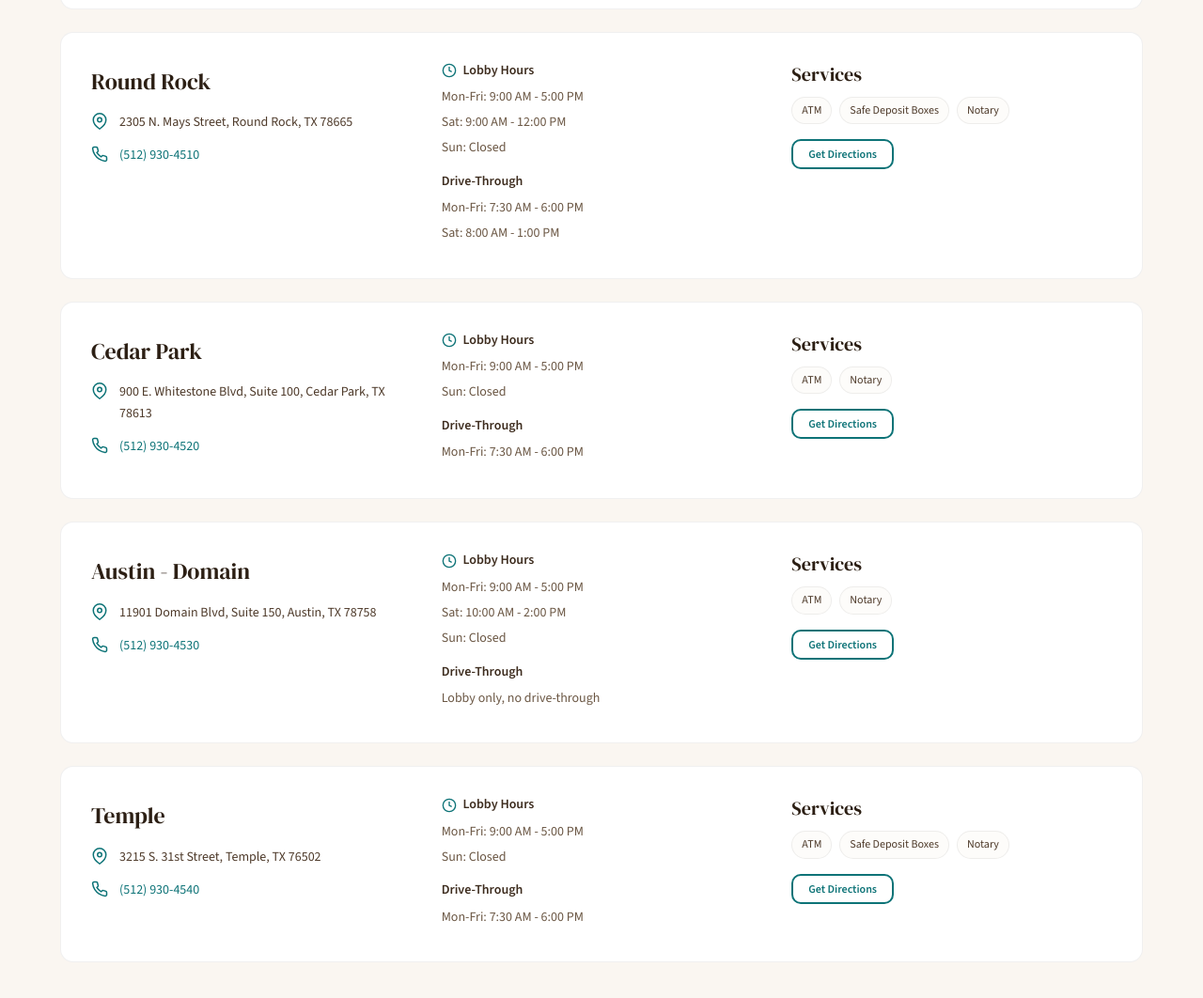
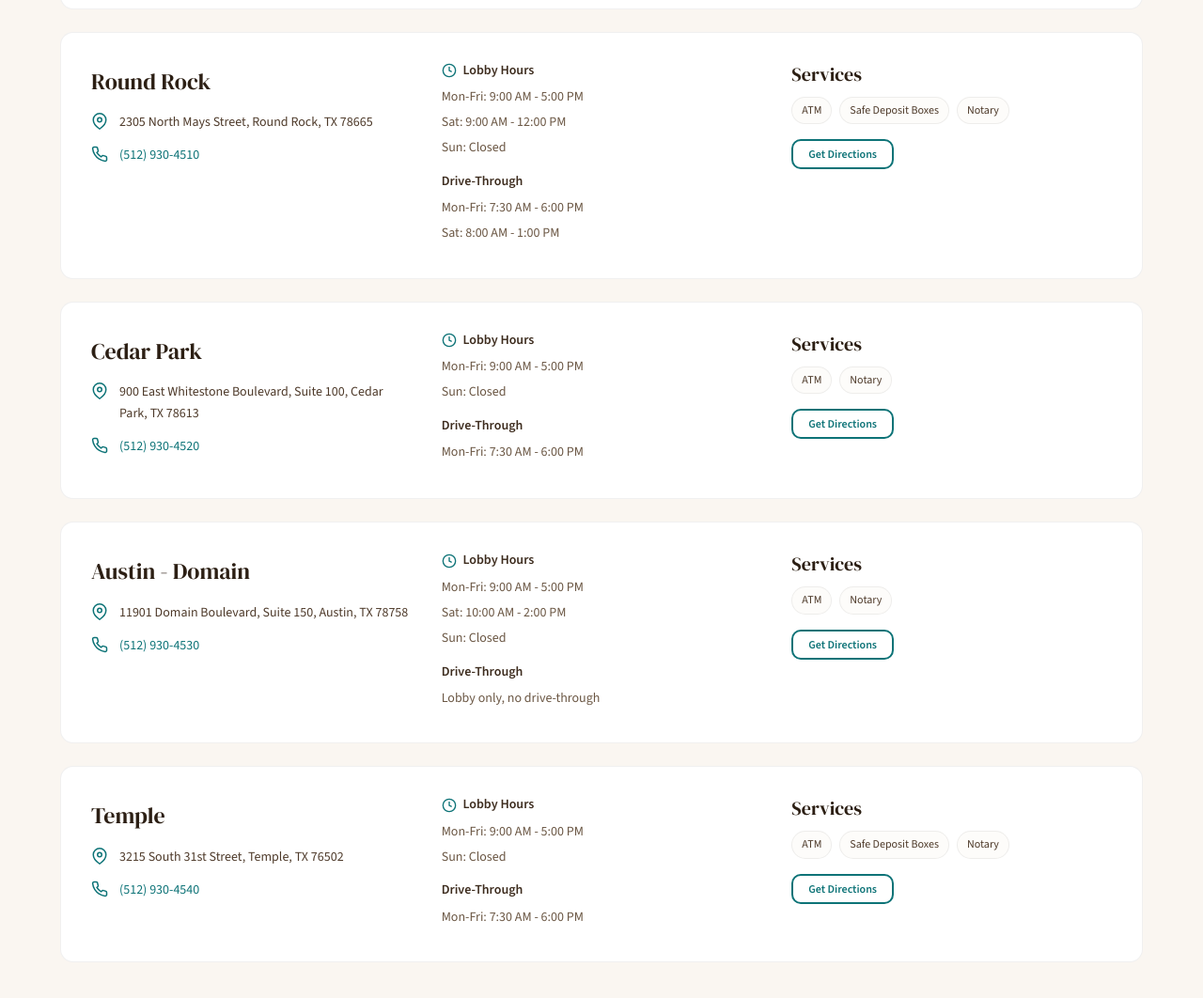
Before and after one commit to kram3131/emerie-credit-union-site, a plain HTML site: page locations.html in a window 1280 px wide. Shown: the part 1003-2065 px from the top of the page at 94% size. Drawn offline with nearby package versions, Linux system fonts and the light colour scheme.

Commit message:
Spell out address abbreviations for voice AI readability
N. → North, E. → East, S. → South, Blvd → Boulevard on locations page
so the Ultravox TTS reads addresses naturally instead of letter-by-letter.

Co-Authored-By: Claude Opus 4.6 <noreply@anthropic.com>

```diff
--- a/locations.html
+++ b/locations.html
@@ -113,7 +113,7 @@
             <div class="branch-card__name">Round Rock</div>
             <div class="branch-card__detail">
               <svg viewBox="0 0 24 24"><path d="M21 10c0 7-9 13-9 13s-9-6-9-13a9 9 0 0 1 18 0z"/><circle cx="12" cy="10" r="3"/></svg>
-              <span>2305 N. Mays Street, Round Rock, TX 78665</span>
+              <span>2305 North Mays Street, Round Rock, TX 78665</span>
             </div>
             <div class="branch-card__detail">
               <svg viewBox="0 0 24 24"><path d="M22 16.92v3a2 2 0 0 1-2.18 2 19.79 19.79 0 0 1-8.63-3.07 19.5 19.5 0 0 1-6-6 19.79 19.79 0 0 1-3.07-8.67A2 2 0 0 1 4.11 2h3a2 2 0 0 1 2 1.72c.127.96.361 1.903.7 2.81a2 2 0 0 1-.45 2.11L8.09 9.91a16 16 0 0 0 6 6l1.27-1.27a2 2 0 0 1 2.11-.45c.907.339 1.85.573 2.81.7A2 2 0 0 1 22 16.92z"/></svg>
@@ -149,7 +149,7 @@
             <div class="branch-card__name">Cedar Park</div>
             <div class="branch-card__detail">
               <svg viewBox="0 0 24 24"><path d="M21 10c0 7-9 13-9 13s-9-6-9-13a9 9 0 0 1 18 0z"/><circle cx="12" cy="10" r="3"/></svg>
-              <span>900 E. Whitestone Blvd, Suite 100, Cedar Park, TX 78613</span>
+              <span>900 East Whitestone Boulevard, Suite 100, Cedar Park, TX 78613</span>
             </div>
             <div class="branch-card__detail">
               <svg viewBox="0 0 24 24"><path d="M22 16.92v3a2 2 0 0 1-2.18 2 19.79 19.79 0 0 1-8.63-3.07 19.5 19.5 0 0 1-6-6 19.79 19.79 0 0 1-3.07-8.67A2 2 0 0 1 4.11 2h3a2 2 0 0 1 2 1.72c.127.96.361 1.903.7 2.81a2 2 0 0 1-.45 2.11L8.09 9.91a16 16 0 0 0 6 6l1.27-1.27a2 2 0 0 1 2.11-.45c.907.339 1.85.573 2.81.7A2 2 0 0 1 22 16.92z"/></svg>
@@ -182,7 +182,7 @@
             <div class="branch-card__name">Austin - Domain</div>
             <div class="branch-card__detail">
               <svg viewBox="0 0 24 24"><path d="M21 10c0 7-9 13-9 13s-9-6-9-13a9 9 0 0 1 18 0z"/><circle cx="12" cy="10" r="3"/></svg>
-              <span>11901 Domain Blvd, Suite 150, Austin, TX 78758</span>
+              <span>11901 Domain Boulevard, Suite 150, Austin, TX 78758</span>
             </div>
             <div class="branch-card__detail">
               <svg viewBox="0 0 24 24"><path d="M22 16.92v3a2 2 0 0 1-2.18 2 19.79 19.79 0 0 1-8.63-3.07 19.5 19.5 0 0 1-6-6 19.79 19.79 0 0 1-3.07-8.67A2 2 0 0 1 4.11 2h3a2 2 0 0 1 2 1.72c.127.96.361 1.903.7 2.81a2 2 0 0 1-.45 2.11L8.09 9.91a16 16 0 0 0 6 6l1.27-1.27a2 2 0 0 1 2.11-.45c.907.339 1.85.573 2.81.7A2 2 0 0 1 22 16.92z"/></svg>
@@ -216,7 +216,7 @@
             <div class="branch-card__name">Temple</div>
             <div class="branch-card__detail">
               <svg viewBox="0 0 24 24"><path d="M21 10c0 7-9 13-9 13s-9-6-9-13a9 9 0 0 1 18 0z"/><circle cx="12" cy="10" r="3"/></svg>
-              <span>3215 S. 31st Street, Temple, TX 76502</span>
+              <span>3215 South 31st Street, Temple, TX 76502</span>
             </div>
             <div class="branch-card__detail">
               <svg viewBox="0 0 24 24"><path d="M22 16.92v3a2 2 0 0 1-2.18 2 19.79 19.79 0 0 1-8.63-3.07 19.5 19.5 0 0 1-6-6 19.79 19.79 0 0 1-3.07-8.67A2 2 0 0 1 4.11 2h3a2 2 0 0 1 2 1.72c.127.96.361 1.903.7 2.81a2 2 0 0 1-.45 2.11L8.09 9.91a16 16 0 0 0 6 6l1.27-1.27a2 2 0 0 1 2.11-.45c.907.339 1.85.573 2.81.7A2 2 0 0 1 22 16.92z"/></svg>
```
